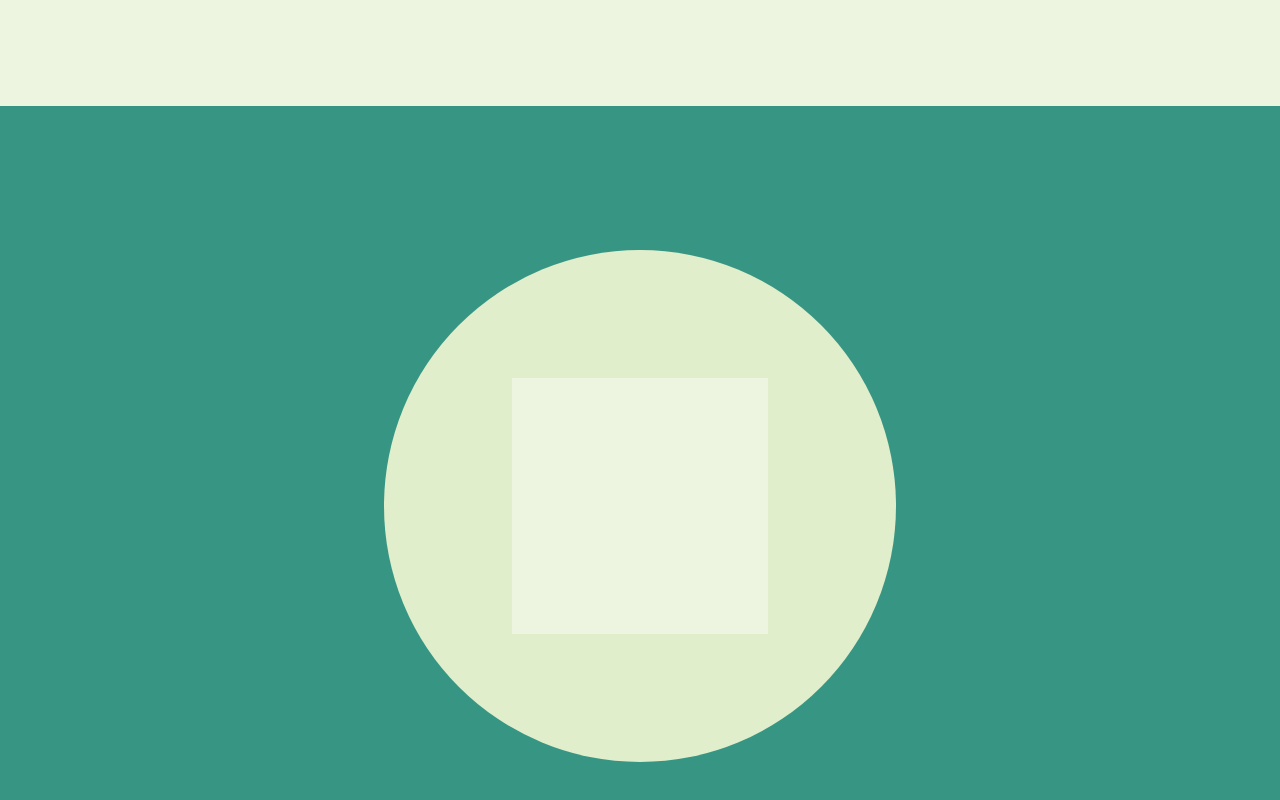
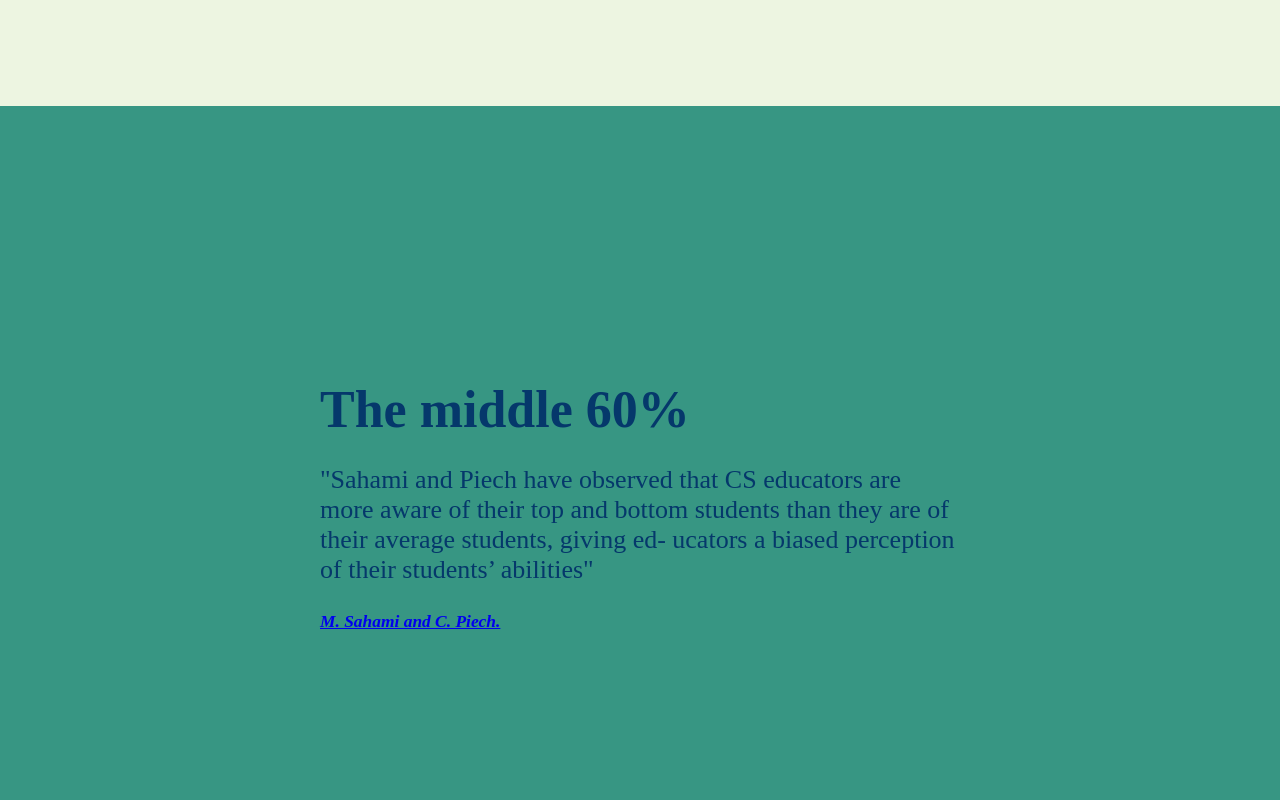
Before and after one commit to sinameraji/cs-dropout, a React (Create React App) app: page / in a window 1280 px wide. Shown: the part 2294-3094 px from the top of the page. Built offline with nearby package versions, Linux system fonts and the light colour scheme; a web font is replaced by a local one.

Commit message:
hide the circle and add more content

```diff
--- a/src/App.js
+++ b/src/App.js
@@ -23,9 +23,11 @@ function App() {
       <Card h1="The Geek Gene Hypothesis as a Social Defense" p='"It is easier for computer science educators to blame innate qualities of their students for a lack of learning than it is for the educators to come to terms with the ineffectiveness of their teaching"' reference="Patitsas et al" link="http://doi.acm.org/10.1145/2960310.2960312"></Card>
       </div>
       <div className="three App-header">
-      <div className='outer'>
+      <Card h1="The middle 60%" p='"Sahami and Piech have observed that CS educators are more aware of their top and bottom students than they are of their average students, giving ed- ucators a biased perception of their students’ abilities"' reference="M. Sahami and C. Piech." link="https://dl.acm.org/citation.cfm?id=2844621"></Card>
+      {/* <div className='outer'>
           <div className='inner'>&nbsp;</div>
-        </div></div>
+        </div> */}
+        </div>
     </div>
   );
 }
```
